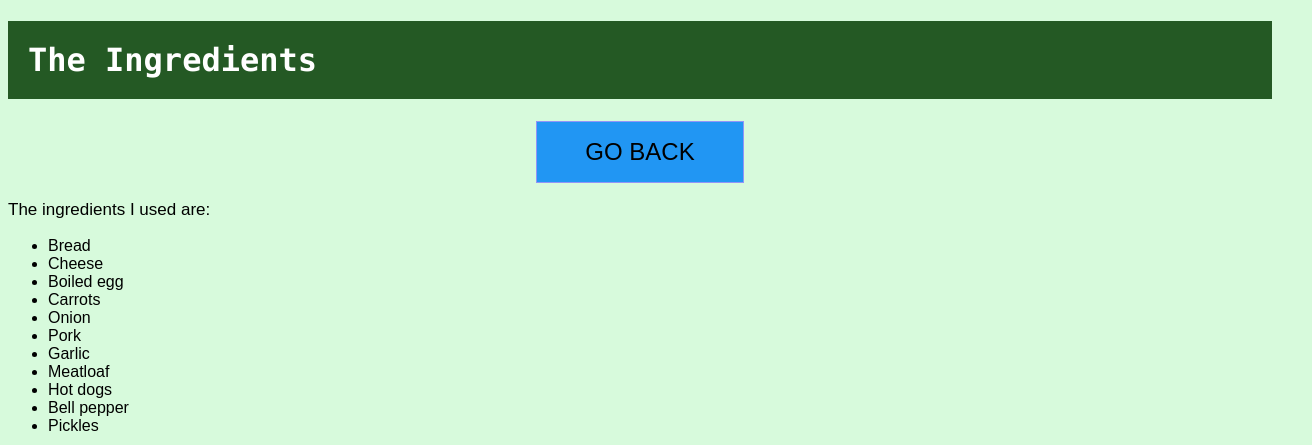
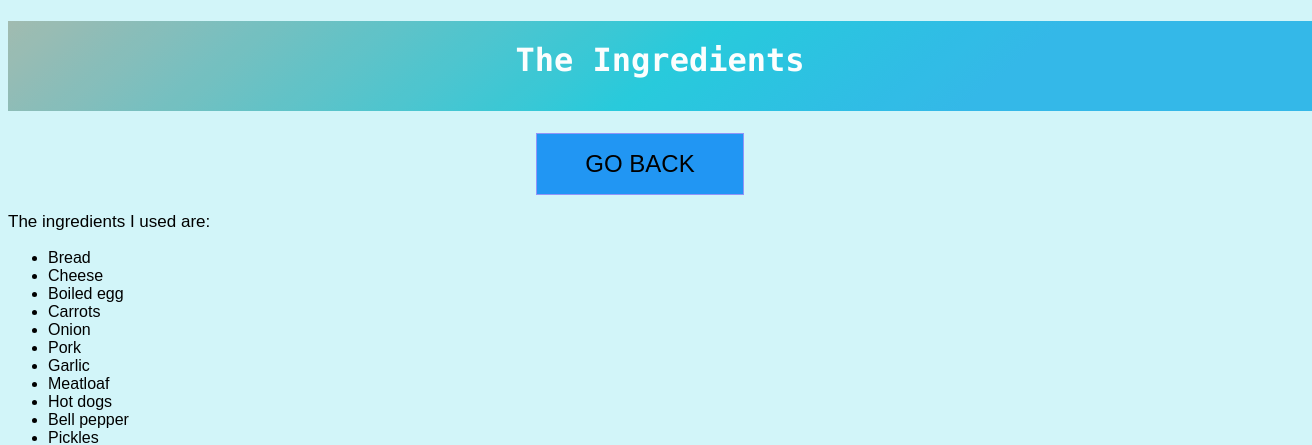
Before and after one commit to Jazzcoding2474/Embutido, a plain HTML site: page index.html in a window 1280 px wide. Shown: the top 445 px of the page, 1312 px wide, since content can reach past the window. Drawn offline with Linux system fonts and the light colour scheme.

Commit message:
Update index.html

```diff
--- a/index.html
+++ b/index.html
@@ -5,18 +5,28 @@
     <title>My MAPEH/HELE</title>
 </head>
 <style>
-    body {
-               background-color:rgb(215, 250, 220);
+
+                 body {
 
 
+background-color:rgb(210, 245, 249);
                 font-family: sans-serif;
             }
-            h1 {
-                background-color: rgb(36, 89, 36);
-                padding: 20px;
+
+
+
+
+ h1{
+    height: 50px;
+    width:100%;
+    background-color: #1fc8db; /* For browsers that do not support gradients */
+    background-image: linear-gradient(141deg, #9fb8ad 0%, #1fc8db 51%, #2cb5e8 75%);
+    color:white;
+    opacity:0.95;
+                    padding: 20px;
                 font-family:  Monaco;
                 color: white;
-            }
+}
             p{
     font-size:17px;}
 
@@ -88,7 +98,7 @@ font-size:17px;
 }
 </style>
 <body>
-<h1>The Ingredients</h1>
+<h1 style = "text-align:center">The Ingredients</h1>
   <div class="container">
       <a href="https://jazzcoding2474.github.io/MAPEH-HELE/" class="btn">Go back</a>
   </div>
@@ -107,12 +117,12 @@ font-size:17px;
     <li>Pickles</li>
 </ul>
 <img id="inge" src="https://i.pinimg.com/originals/0f/56/d1/0f56d1ffca02a265b1a20ab949943d11.jpg">
-<h1>The Process</h1>
+<h1 style = "text-align:center">The Process</h1>
 <p>Even though it takes a really long time to make it still taste amazing!</p>
 <img id="ingl" src="https://i.pinimg.com/originals/f3/7a/d0/f37ad0a7f4096c894d9e2d23fa65be4a.jpg">
 <img id="ingq" src="https://i.pinimg.com/originals/35/90/1e/35901e0db68fbe5d1ee1d628e12373d5.jpg">
 
-<h1>The Finished Product</h1>
+<h1 style = "text-align:center">The Finished Product</h1>
 <img id="ing" src="https://i.pinimg.com/originals/e8/95/38/e8953827780ad1cb99d7bb85f88613a5.jpg">
 
 </body>
```
